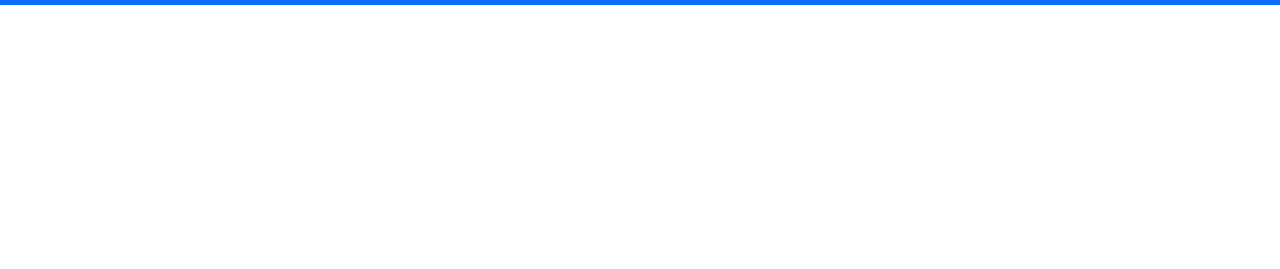
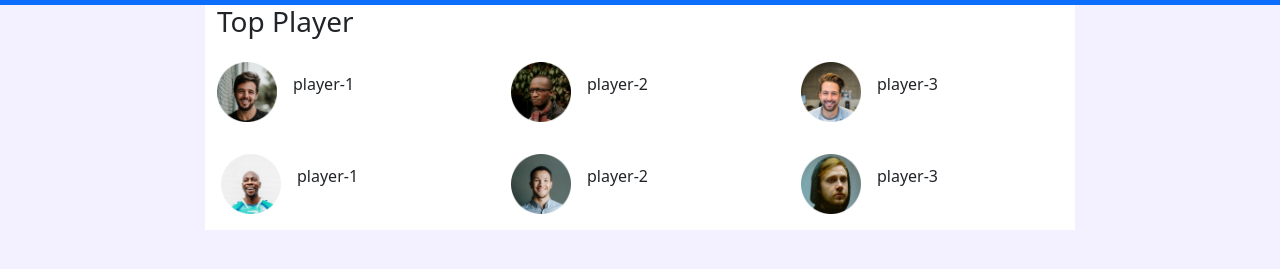
Before and after one commit to atikfaisalemon/leader-board-web, a plain HTML site: page index.html in a window 1280 px wide. Shown: the part 71-340 px from the top of the page. Drawn offline with nearby package versions, Linux system fonts and the light colour scheme.

Commit message:
top-player done

```diff
--- a/index.html
+++ b/index.html
@@ -40,6 +40,40 @@
           </nav>
     </header>
 
+    <main class="mx-auto">
+        <section class="container-fluid top-player">
+            <h3>Top Player</h3>
+            <div class="row">
+                <div class="col-md-4 col-sm-6 player d-flex align-items-center ">
+                    <img src="img/players/player-1.png" alt="">
+                    <p class="ps-3">player-1</p>
+                </div>
+                <div class="col-md-4 col-sm-6 player p-3 d-flex align-items-center ">
+                    <img src="img/players/player-2.png" alt="">
+                    <p class="ps-3">player-2</p>
+                </div>
+                <div class="col-md-4 col-sm-6 player p-3 d-flex align-items-center ">
+                    <img src="img/players/player-3.png" alt="">
+                    <p class="ps-3">player-3</p>
+                </div>
+
+                <div class="col-md-4 col-sm-6 player p-3 d-flex align-items-center ">
+                    <img src="img/players/player-4.png" alt="">
+                    <p class="ps-3">player-1</p>
+                </div>
+                <div class="col-md-4 col-sm-6 player p-3 d-flex align-items-center ">
+                    <img src="img/players/player-5.png" alt="">
+                    <p class="ps-3">player-2</p>
+                </div>
+                <div class="col-md-4 col-sm-6 player p-3 d-flex align-items-center ">
+                    <img src="img/players/player-6.png" alt="">
+                    <p class="ps-3">player-3</p>
+                </div>
+            </div>
+
+        </section>
+    </main>
+
 
 
 
--- a/style.css
+++ b/style.css
@@ -1,6 +1,19 @@
+body{
+    background-color: #F3F1FF;
+}
 .navbar-nav img{
     width: 40px;
 }
 .brand-logo{
     width: 40px;
 }
+.player img{
+    width: 60px;
+
+}
+main{
+    max-width: 870px;
+}
+.top-player{
+    background-color: white;
+}
```
